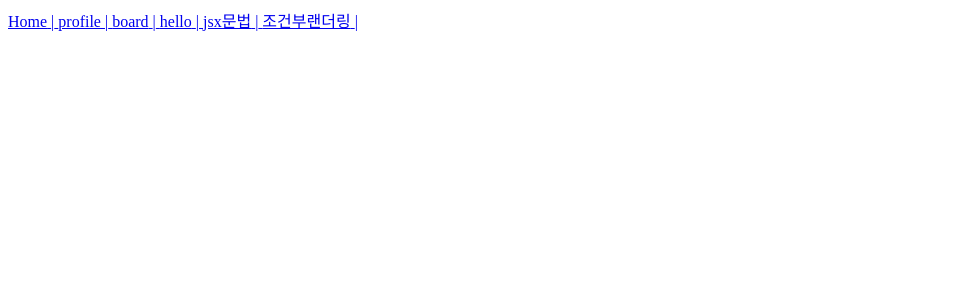
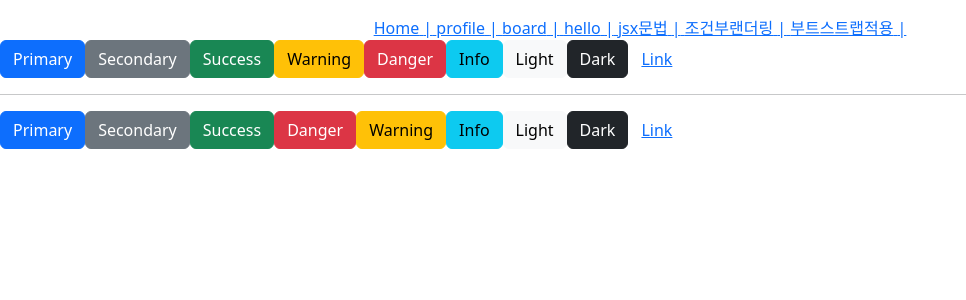
Before and after one commit to yj2025/react-vite-jyj-example, a React (Vite) app: page /bootStrap in a window 1280 px wide. Shown: the top 300 px of the page, without its empty margins (0-966 px from the left). Built offline with nearby package versions, Linux system fonts and the light colour scheme.

Commit message:
2025-02-25

```diff
--- a/package.json
+++ b/package.json
@@ -12,7 +12,9 @@
   "dependencies": {
     "react": "^19.0.0",
     "react-dom": "^19.0.0",
-    "react-router-dom": "^6.26.0"
+    "react-router-dom": "^6.26.0",
+    "bootstrap": "^5.3.3",
+    "react-bootstrap": "^2.10.4"
   },
   "devDependencies": {
     "@eslint/js": "^9.19.0",
--- a/src/App.jsx
+++ b/src/App.jsx
@@ -1,6 +1,7 @@
 import { BrowserRouter, Route, Routes } from 'react-router-dom'
 import routes from './route/Routes'
 import Header from './components/Header'
+import 'bootstrap/dist/css/bootstrap.min.css'
 
 function App() {
   return (
--- /dev/null
+++ b/src/pages/BootStrapPage.jsx
@@ -0,0 +1,47 @@
+import React from 'react'
+import Button from 'react-bootstrap/Button'
+const BootStrapPage = () => {
+  return (
+    <>
+      <Button variant='primary'>Primary</Button>
+      <Button variant='secondary'>Secondary</Button>
+      <Button variant='success'>Success</Button>
+      <Button variant='warning'>Warning</Button>
+      <Button variant='danger'>Danger</Button>
+      <Button variant='info'>Info</Button>
+      <Button variant='light'>Light</Button>
+      <Button variant='dark'>Dark</Button>
+      <Button variant='link'>Link</Button>
+      <hr />
+      <button type='button' className='btn btn-primary'>
+        Primary
+      </button>
+      <button type='button' className='btn btn-secondary'>
+        Secondary
+      </button>
+      <button type='button' className='btn btn-success'>
+        Success
+      </button>
+      <button type='button' className='btn btn-danger'>
+        Danger
+      </button>
+      <button type='button' className='btn btn-warning'>
+        Warning
+      </button>
+      <button type='button' className='btn btn-info'>
+        Info
+      </button>
+      <button type='button' className='btn btn-light'>
+        Light
+      </button>
+      <button type='button' className='btn btn-dark'>
+        Dark
+      </button>
+      <button type='button' className='btn btn-link'>
+        Link
+      </button>
+    </>
+  )
+}
+
+export default BootStrapPage
--- a/src/route/Routes.jsx
+++ b/src/route/Routes.jsx
@@ -4,6 +4,7 @@
 import HelloPage from '../pages/HelloPage'
 import JSXPage from '../pages/JSXPage'
 import ConditionalPage from '../pages/ConditionalPage'
+import BootStrapPage from '../pages/BootStrapPage'
 
 // React Routes, Route 사용시 배열로 관리하기
 const routes = [
@@ -37,5 +38,10 @@
     element: <ConditionalPage />,
     title: '조건부랜더링',
   },
+  {
+    path: '/bootStrap',
+    element: <BootStrapPage />,
+    title: '부트스트랩적용',
+  },
 ]
 export default routes
```
Also changed, not shown: 2 other files (tests, documents, lock files or other folders).
